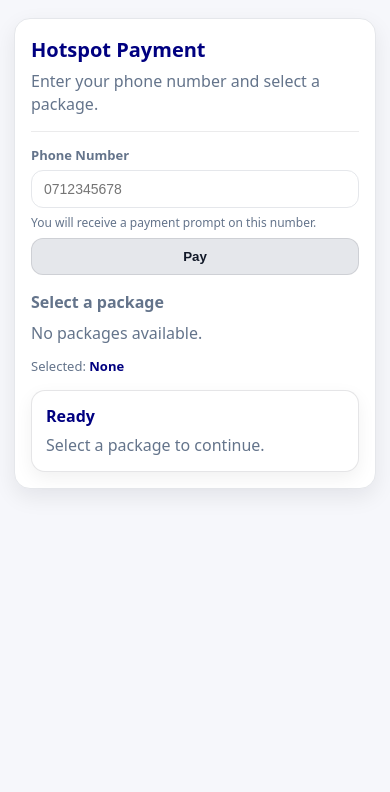
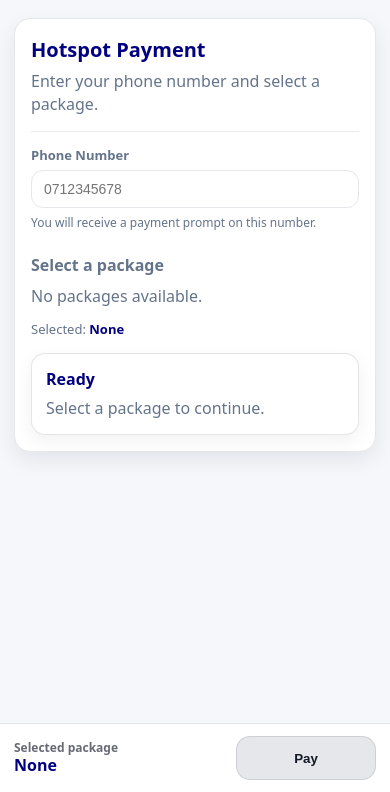
Before and after one commit to KingThumbi/dmp-hotspot, a Flask app: page /pay in a window 390 px wide. Shown: the part 52-844 px from the top of the page. Run offline with Flask 3, Linux system fonts and the light colour scheme; data that the repository does not hold is empty.

Commit message:
Improve mobile UX: add sticky pay button for hotspot payments

```diff
--- a/app/templates/pay.html
+++ b/app/templates/pay.html
@@ -28,6 +28,59 @@
         width:100%;
         height:auto;
       }
+    }
+
+    /* =========================================================
+       Mobile Sticky Pay Bar (Option 1)
+       ========================================================= */
+
+    /* Make room so bottom content isn't hidden behind sticky bar */
+    .page { padding-bottom: 96px; }
+
+    .stickyPaybar{
+      position: fixed;
+      left: 0; right: 0; bottom: 0;
+      display: none; /* shown only on mobile */
+      align-items: center;
+      justify-content: space-between;
+      gap: 12px;
+
+      padding: 12px 14px;
+      padding-bottom: calc(12px + env(safe-area-inset-bottom));
+
+      background: rgba(255,255,255,.92);
+      backdrop-filter: blur(10px);
+      border-top: 1px solid rgba(2,6,23,.10);
+      z-index: 999;
+    }
+
+    .stickyPaybar__info{
+      min-width: 0;
+      flex: 1;
+    }
+
+    .stickyPaybar__label{
+      font-size: 12px;
+      font-weight: 900;
+      color: rgba(2,6,23,.60);
+      line-height: 1.1;
+    }
+
+    .stickyPaybar__value{
+      font-weight: 900;
+      color: var(--navy);
+      overflow: hidden;
+      text-overflow: ellipsis;
+      white-space: nowrap;
+      max-width: 58vw;
+      line-height: 1.2;
+      margin-top: 2px;
+    }
+
+    @media (max-width: 720px){
+      .stickyPaybar{ display:flex; }
+      /* Hide the top pay button on phones (keep phone input) */
+      #payBtn{ display:none; }
     }
   </style>
 
@@ -68,6 +121,7 @@
         You will receive a payment prompt on this number.
       </div>
 
+      <!-- Desktop Pay button (hidden on mobile via CSS) -->
       <button
         id="payBtn"
         type="button"
@@ -169,6 +223,33 @@
     </div>
   </div>
 
+  <!-- ✅ Mobile sticky Pay bar (Option 1) -->
+  <div class="stickyPaybar" role="region" aria-label="Payment actions">
+    <div class="stickyPaybar__info">
+      <div class="stickyPaybar__label">Selected package</div>
+      <div id="stickySelected" class="stickyPaybar__value">None</div>
+    </div>
+
+    <button
+      id="stickyPayBtn"
+      type="button"
+      onclick="submitPay()"
+      style="
+        min-width:140px;
+        height:44px;
+        border-radius:14px;
+        font-weight:900;
+        background:#e5e7eb;
+        color:#111827;
+        box-shadow:none;
+        border:1px solid rgba(2,6,23,.10);
+      "
+      disabled
+    >
+      Pay
+    </button>
+  </div>
+
   <script>
     let selectedPackageCode = null;
     let selectedPackageName = null;
@@ -176,18 +257,32 @@
 
     function setPayButtonReady(isReady){
       const btn = document.getElementById("payBtn");
+      const stickyBtn = document.getElementById("stickyPayBtn");
+
+      function applyReadyStyles(b){
+        if(!b) return;
+        b.disabled = false;
+        b.style.background = "var(--navy)";
+        b.style.color = "#fff";
+        b.style.border = "1px solid rgba(255,255,255,.18)";
+        b.style.boxShadow = "0 10px 18px rgba(0,0,128,.25)";
+      }
+
+      function applyDisabledStyles(b){
+        if(!b) return;
+        b.disabled = true;
+        b.style.background = "#e5e7eb";
+        b.style.color = "#111827";
+        b.style.border = "1px solid rgba(2,6,23,.10)";
+        b.style.boxShadow = "none";
+      }
+
       if(isReady){
-        btn.disabled = false;
-        btn.style.background = "var(--navy)";
-        btn.style.color = "#fff";
-        btn.style.border = "1px solid rgba(255,255,255,.18)";
-        btn.style.boxShadow = "0 10px 18px rgba(0,0,128,.25)";
+        applyReadyStyles(btn);
+        applyReadyStyles(stickyBtn);
       }else{
-        btn.disabled = true;
-        btn.style.background = "#e5e7eb";
-        btn.style.color = "#111827";
-        btn.style.border = "1px solid rgba(2,6,23,.10)";
-        btn.style.boxShadow = "none";
+        applyDisabledStyles(btn);
+        applyDisabledStyles(stickyBtn);
       }
     }
 
@@ -257,6 +352,11 @@
         : selectedPackageName;
 
       document.getElementById("selectedLabel").textContent = label;
+
+      // Update sticky bar selection label
+      const stickySelected = document.getElementById("stickySelected");
+      if (stickySelected) stickySelected.textContent = label;
+
       setPayButtonReady(true);
 
       setResult("Selected", `Tap <b>Pay</b> to continue for <b>${label}</b>.`, null, "info");
@@ -305,6 +405,9 @@
       }
     }
 
+    // Initial state
     setPayButtonReady(false);
+    const stickySelected = document.getElementById("stickySelected");
+    if (stickySelected) stickySelected.textContent = "None";
   </script>
 {% endblock %}
```
